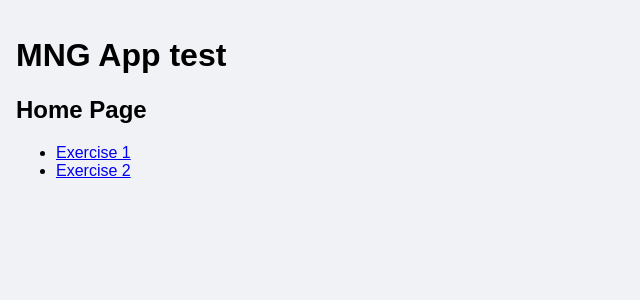
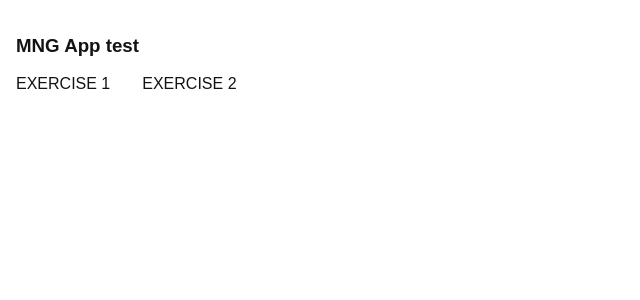
Before and after one commit to georgefarfan/mng-slider, a Next.js app in the folder web-app/: page / in a window 1280 px wide. Shown: the top 300 px of the page, without its empty margins (0-640 px from the left). Built offline with nearby package versions, Linux system fonts and the light colour scheme.

Commit message:
[MNG-SLIDER] - mango styles

```diff
--- a/web-app/app/exercise1/page.tsx
+++ b/web-app/app/exercise1/page.tsx
@@ -23,7 +23,6 @@ export default function Exercise1Page() {
 
   return (
     <section>
-      <h2>Exercise 1 </h2>
       {ranges ? (
         <RangeSlider initialMin={ranges.min} initialMax={ranges.max} />
       ) : (
--- a/web-app/app/exercise2/page.tsx
+++ b/web-app/app/exercise2/page.tsx
@@ -30,7 +30,7 @@ export default function Exercise2Page() {
 
   return (
     <section>
-      <h2>Exercise 2</h2>
+      <p>Ranges values: {rangeValues?.join(", ") || "No values"}</p>
       <div className="container">
         {ranges ? (
           <RangeSlider
--- a/web-app/app/layout.tsx
+++ b/web-app/app/layout.tsx
@@ -9,7 +9,7 @@ export default function RootLayout({
     <html lang="es">
       <body>
         <header>
-          <h1>MNG App test</h1>
+          <h3>MNG App test</h3>
         </header>
         <main>{children}</main>
       </body>
--- a/web-app/app/page.tsx
+++ b/web-app/app/page.tsx
@@ -3,8 +3,7 @@ import Link from "next/link";
 export default function HomePage() {
   return (
     <section>
-      <h1>Home Page</h1>
-      <ul>
+      <ul className="list">
         <li>
           <Link href="/exercise1">Exercise 1</Link>
         </li>
--- a/web-app/styles/globals.css
+++ b/web-app/styles/globals.css
@@ -1,5 +1,8 @@
 :root {
-  --app-background-color: #f0f2f5;
+  --app-background-color: #ffffff;
+
+  --primary-color: #131313;
+
   --grey-1: #ddd;
   --grey-2: #c1c1c1;
 
@@ -10,13 +13,46 @@
 
   --dark-1: #1c1c1c;
 
-  --font-family: "Arial", sans-serif;
+  --mango-primary-font: "PrimaryFont", "Arial", "Helvetica", "sans-serif";
 }
 
 body {
-  font-family: var(--font-family);
+  font-family: var(--mango-primary-font);
   margin: 0;
   padding: 0;
   background-color: var(--app-background-color);
   padding: 1rem;
+  color: var(--primary-color);
 }
+
+p {
+  font-size: 0.8125rem;
+  line-height: 1.125rem;
+}
+
+a {
+  text-decoration: none;
+  color: inherit;
+  cursor: pointer;
+}
+
+a:hover {
+  text-decoration: underline;
+}
+
+.button-primary {
+  font-family: var(--mango-primary-font);
+}
+
+.list {
+  padding: 0px;
+  display: flex;
+  gap: 2rem;
+}
+
+.list li {
+  list-style: none;
+  color: var(--primary-color);
+  text-decoration: none !important;
+  text-transform: uppercase;
+}
```
Also changed, not shown: 1 other file (tests, documents, lock files or other folders).
